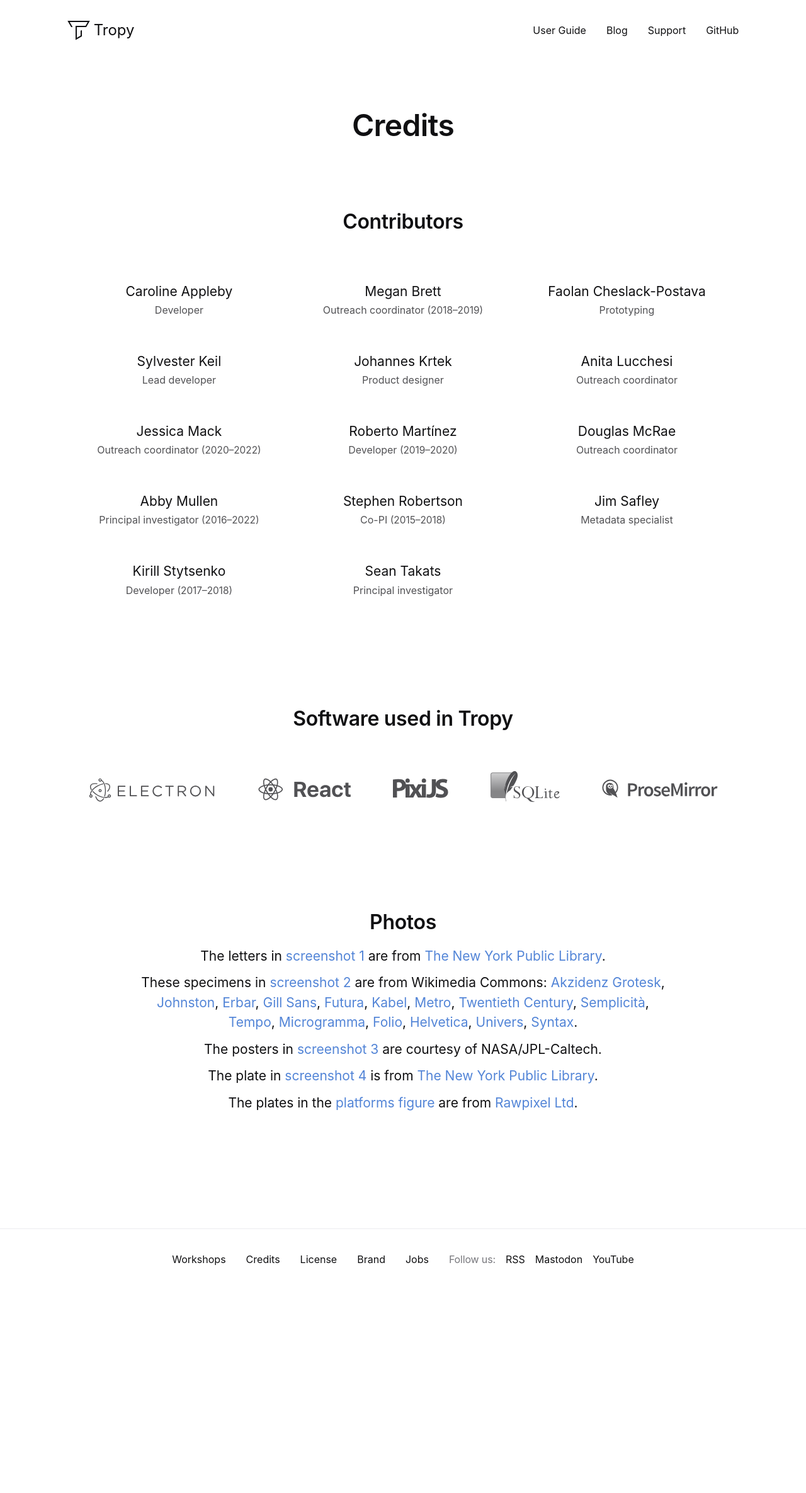
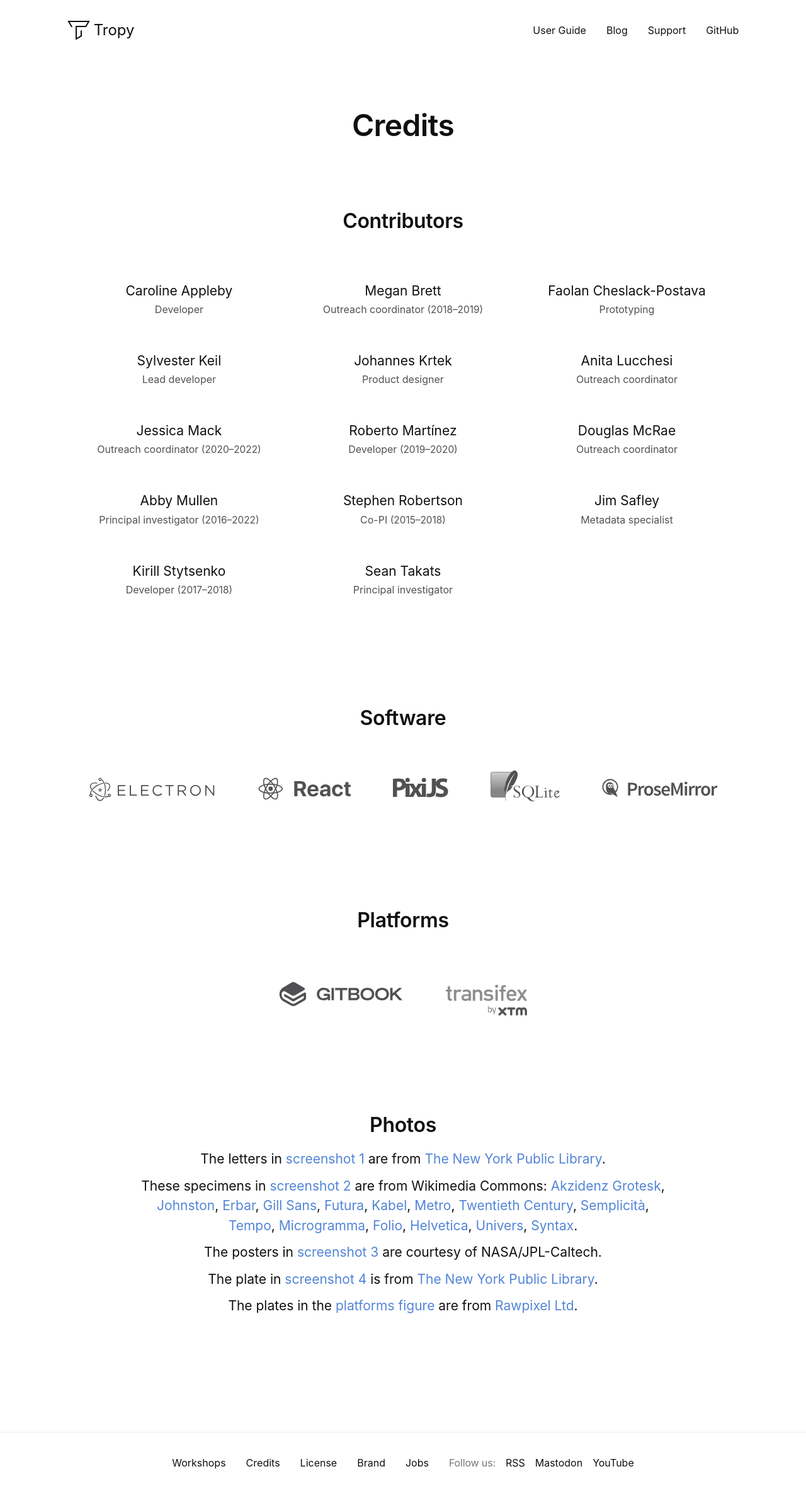
Before and after one commit to tropy/tropy.github.io, a Jekyll site: the page built from credits.html, in a window 1280 px wide. Shown: the whole page at 63% size. Built offline with Jekyll 4.4.1, drawn with Linux system fonts in a browser that asks for light colours; before the commit the page ends 2047 px from its top, so only the background shows below that.

Commit message:
Add platforms to credits page

```diff
--- a/_includes/software-marquee.html
+++ /dev/null
@@ -1,7 +0,0 @@
-<ul {{ include.attr }}>
-  <li><a class="electron-logo" href="https://www.electronjs.org/" aria-label="Electron">{%- include electron.svg -%}</a></li>
-  <li><a class="react-logo" href="https://reactjs.org/" aria-label="React">{%- include react.svg -%}</a></li>
-  <li><a class="pixijs-logo" href="https://www.pixijs.com/" aria-label="PixiJS">{%- include pixijs.svg -%}</a></li>
-  <li><a class="sqlite-logo" href="https://www.sqlite.org/" aria-label="SQLite">{%- include sqlite.svg -%}</a></li>
-  <li><a class="prosemirror-logo" href="https://prosemirror.net/" aria-label="ProseMirror">{%- include prosemirror.svg -%}</a></li>
-</ul>
--- a/assets/stylesheets/_credits.scss
+++ b/assets/stylesheets/_credits.scss
@@ -22,12 +22,14 @@
   }
 
   .contributors {
+    overflow: hidden;
+
     h2 {
-      margin-top: ($section-spacing-y-phone * 3 / 4) - 16px;
+      margin-top: ($section-spacing-y-phone * 3 / 4) - 41px;
       margin-bottom: $section-spacing-y-phone * 9 / 16 - 12px;
 
       @media (min-width: $sm) {
-        margin-top: $section-spacing-y - 20px;
+        margin-top: $section-spacing-y - 53px;
         margin-bottom: $section-spacing-y * 3 / 4 - 14px;
       }
     }
@@ -80,96 +82,8 @@
     }
   }
 
-  .software {
-    overflow: hidden;
-    padding-bottom: 1px; // Prevent clipped electron outline
-
-    h2 {
-      margin-top: $section-spacing-y-phone * 3 / 4 - 32px;
-      margin-bottom: $section-spacing-y-phone * 9 / 16 - 23px;
-
-      @media (min-width: $sm) {
-        margin-top: 2 * $section-spacing-y * 3 / 4 - 76px;
-        margin-bottom: $section-spacing-y * 3 / 4 - 25px; // x-height of React
-      }
-    }
-
-    .marquee {
-      display: flex;
-
-      @media(min-width: $lg) {
-        justify-content: center;
-      }
-    }
-
-    ul {
-      flex: 0 0 1000px;
-      display: flex;
-      justify-content: space-around;
-      align-items: center;
-      animation: marquee 30s linear infinite;
-
-      @media (min-width: $lg) {
-        flex: 0 0 $container-fluid-width;
-        max-width: $container-fluid-max-width;
-        animation: none;
-      }
-
-      @mixin styles {
-        animation: none;
-
-        @media (max-width: $sm - 1px) {
-          flex-basis: auto;
-          flex-direction: column;
-          align-items: flex-start;
-          gap: ($section-spacing-y-phone * 9 / 16);
-          padding: 0 ($grid-column-gap / 2);
-          margin-bottom: 8px;
-        }
-
-        @media (min-width: $sm) and (max-width: $lg - 1px) {
-          flex-basis: auto;
-          flex-direction: column;
-          gap: ($section-spacing-y * 9 / 16);
-          padding: 0 ($grid-column-gap / 2);
-          margin-bottom: 8px;
-          margin-left: auto;
-          margin-right: auto;
-        }
-      }
-
-      .key & {
-        @include styles;
-      }
-
-      @media (prefers-reduced-motion) {
-        @include styles;
-      }
-
-      & + ul {
-        @media (min-width: $lg) {
-          display: none;
-        }
-
-        .key & {
-          display: none;
-        }
-
-        @media (prefers-reduced-motion) {
-          display: none;
-        }
-      }
-    }
-
-    li {
-      flex: 0 0 auto;
-    }
-
-    a {
-      display: block;
-      position: relative;
-    }
-
+  .software,
+  .platforms {
     svg {
       display: block;
 
@@ -201,88 +115,185 @@
         }
       }
     }
+  }
+
+  .software {
+    overflow: hidden;
+
+    h2 {
+      margin-top: $section-spacing-y-phone - 32px;
+      margin-bottom: $section-spacing-y-phone * 9 / 16 - 25px;
+
+      @media (min-width: $sm) {
+        margin-top: 2 * $section-spacing-y * 3 / 4 - 76px;
+        margin-bottom: $section-spacing-y * 3 / 4 - 19px; // x-height of React
+      }
+
+      @media (min-width: $lg) {
+        margin-bottom: $section-spacing-y * 3 / 4 - 25px; // x-height of React
+      }
+    }
+
+    ul {
+      display: flex;
+      flex-direction: column;
+      row-gap: ($section-spacing-y-phone * 9 / 16);
+
+      @include tween(
+        54px,
+        94px,
+        768px,
+        ($lg - 1px),
+        column-gap
+      );
+
+      @media (min-width: $sm) {
+        width: 100%;
+        max-width: 700px;
+        margin: auto;
+        flex-direction: row;
+        justify-content: center;
+        align-items: center;
+        row-gap: $section-spacing-y * 9 / 16 - 15px;
+        flex-wrap: wrap;
+      }
+
+      @media (min-width: $lg) {
+        width: initial;
+        max-width: initial;
+        column-gap: initial;
+        justify-content: space-around;
+      }
+    }
+
+    li {
+      flex: 0 0 auto;
+    }
+
+    a {
+      display: block;
+      position: relative;
+    }
 
     .electron-logo {
       top: 1px;
 
       @media (max-width: $sm - 1px) {
-        .key & {
-          margin-top: 7px;
-        }
-
-        @media (prefers-reduced-motion) {
-           margin-top: 7px;
-        }
+        margin-top: 7px;
       }
-
-      @media (min-width: $sm) and (max-width: $lg - 1px) {
-        .key & {
-          margin-top: 5px;
-        }
-
-        @media (prefers-reduced-motion) {
-          margin-top: 5px;
-        }
-      }
-
     }
 
     .react-logo {
-      @media (max-width: $lg - 1px) {
-       .key & {
-          margin-top: -20px;
-        }
-
-       @media (prefers-reduced-motion) {
-          margin-top: -20px;
-        }
+      @media (max-width: $sm - 1px) {
+        margin-top: -20px;
       }
     }
 
     .pixijs-logo {
       top: -2px;
 
-      @media (max-width: $lg - 1px) {
-        .key & {
-          margin-top: -14px;
-        }
-
-        @media (prefers-reduced-motion) {
-          margin-top: -14px;
-        }
+      @media (max-width: $sm - 1px) {
+        margin-top: -14px;
       }
     }
 
     .sqlite-logo {
       top: -5px;
 
-      @media (max-width: $lg - 1px) {
-        .key & {
-          margin-top: -11px; // Middle between square and caps
-        }
-
-        @media (prefers-reduced-motion) {
-          margin-top: -11px;
-        }
+      @media (max-width: $sm - 1px) {
+        margin-top: -11px; // Middle between square and caps
       }
     }
 
     .prosemirror-logo {
       top: -1px;
 
-      @media (max-width: $lg - 1px) {
-        .key & {
-          margin-top: -22px;
+      @media (max-width: $sm - 1px) {
+        margin-top: -22px;
+      }
+    }
+  }
+
+  .platforms {
+    overflow: hidden;
+    padding-bottom: 31px;
+
+    h2 {
+      margin-top: $section-spacing-y-phone - 14px;
+      margin-bottom: $section-spacing-y-phone * 9 / 16 - 15px;
+
+      @media (min-width: $sm) {
+        margin-top: 2 * $section-spacing-y * 3 / 4 - 26px; // Baseline of React
+        margin-bottom: $section-spacing-y * 3 / 4 - 17px; // Height of GitBook
+      }
+    }
+
+    ul {
+      display: flex;
+      flex-direction: column;
+      justify-content: center;
+      row-gap: ($section-spacing-y-phone * 9 / 16);
+
+      @include tween(
+        54px,
+        94px,
+        768px,
+        ($lg - 1px),
+        column-gap
+      );
+
+      @media(min-width: $sm) {
+        row-gap: initial;
+        flex-direction: row;
+      }
+
+      @media (min-width: $lg) {
+        column-gap: calc((100% - 732px) / 10 * 2); // Space between software logos
+      }
+    }
+
+    a {
+      display: block;
+      position: relative;
+    }
+
+    .gitbook-logo {
+      svg {
+        width: auto;
+        height: 42px;
+      }
+    }
+
+    .transifex-logo {
+      top: 6px;
+
+      @media (max-width: $sm - 1px) {
+        margin-top: -25px;
+      }
+
+      img {
+        width: auto;
+        height: 49px;
+
+        @media (hover: none) {
+          filter: grayscale(1);
+          opacity: 0.68;
         }
 
-        @media (prefers-reduced-motion) {
-          margin-top: -22px;
+        @media (hover: hover) {
+          transition: filter 0.25s ease, opacity 0.25s ease;
+
+          @include state("img:not(:hover)") {
+            filter: grayscale(1);
+            opacity: 0.68;
+          }
         }
       }
     }
   }
 
   .photo-credits {
+    overflow: hidden;
     padding-bottom: $section-spacing-y-phone - 7px;
 
     @media (min-width: $sm) {
@@ -290,11 +301,11 @@
     }
 
     h2 {
-      margin-top: $section-spacing-y-phone * 3 / 4 - 23px;
+      margin-top: $section-spacing-y-phone - 16px - 31px; // Middle between baselines
       margin-bottom: 18px;
 
       @media (min-width: $sm) {
-        margin-top: 2 * $section-spacing-y * 3 / 4 - 25px;
+        margin-top: 2 * $section-spacing-y * 3 / 4 - 30px - 31px;
         margin-bottom: $font-size-large;
       }
     }
--- a/assets/stylesheets/home/_platforms.scss
+++ b/assets/stylesheets/home/_platforms.scss
@@ -1,3 +1,4 @@
+.home {
   .platforms {
     background-color: #1f1f21;
     color: $white;
@@ -91,3 +92,4 @@
       }
     }
   }
+}
--- a/credits.html
+++ b/credits.html
@@ -7,7 +7,7 @@
 <div class="container-fluid">
   <h1>Credits</h1>
 </div>
-<section class="contributors">
+<section id="contributors" class="contributors">
   <div class="container-fluid">
     <h2>Contributors</h2>
     <ul>
@@ -70,16 +70,32 @@
     </ul>
   </div>
 </section>
-<section class="software">
+<section id="software" class="software">
   <div class="container-fluid">
-    <h2>Software used in Tropy</h2>
-  </div>
-  <div class="marquee">
-    {%- include software-marquee.html -%}
-    {%- include software-marquee.html attr="aria-hidden='true'" -%}
+    <h2>Software</h2>
+    <ul>
+      <li><a class="electron-logo" href="https://www.electronjs.org/" aria-label="Electron">{%- include electron.svg -%}</a></li>
+      <li><a class="react-logo" href="https://reactjs.org/" aria-label="React">{%- include react.svg -%}</a></li>
+      <li><a class="pixijs-logo" href="https://www.pixijs.com/" aria-label="PixiJS">{%- include pixijs.svg -%}</a></li>
+      <li><a class="sqlite-logo" href="https://www.sqlite.org/" aria-label="SQLite">{%- include sqlite.svg -%}</a></li>
+      <li><a class="prosemirror-logo" href="https://prosemirror.net/" aria-label="ProseMirror">{%- include prosemirror.svg -%}</a></li>
+    </ul>
   </div>
 </section>
-<section class="photo-credits">
+<section id="platforms" class="platforms">
+  <div class="container-fluid">
+    <h2>Platforms</h2>
+    <ul>
+      <li>
+        <a class="gitbook-logo" href="https://www.gitbook.com" aria-label="GitBook">{%- include gitbook.svg -%}</a>
+      </li>
+      <li>
+        <a class="transifex-logo" href="https://www.transifex.com" aria-label="Transifex"><img src="assets/images/transifex.png" width="650" height="248" alt=""></a>
+      </li>
+    </ul>
+  </div>
+</section>
+<section id="photos" class="photo-credits">
   <div class="container-fluid">
     <h2>Photos</h2>
     <ul>
```
Also changed, not shown: _includes/gitbook.svg (added), assets/images/transifex.png (added). Lines whose indentation alone changed are shown as unchanged.
